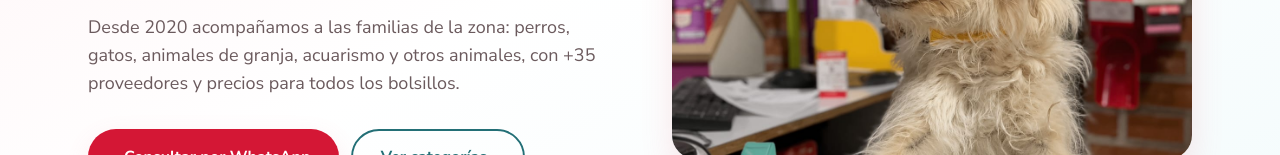
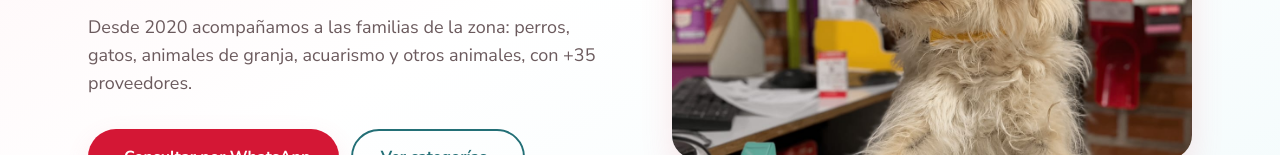
Before and after one commit to San-Juan-Cloud/sitio-web-cuchinpetshop, a website: page index.html in a window 1280 px wide. Shown: the part 401-556 px from the top of the page. Drawn offline with Linux system fonts and the light colour scheme.

Commit message:
fix: sacar frase repetida de precios en la bajada del hero

```diff
--- a/index.html
+++ b/index.html
@@ -188,8 +188,7 @@
         </h1>
         <p class="text-lg text-ink-muted mb-8 max-w-xl">
           Desde 2020 acompañamos a las familias de la zona: perros, gatos,
-          animales de granja, acuarismo y otros animales, con +35 proveedores y
-          precios para todos los bolsillos.
+          animales de granja, acuarismo y otros animales, con +35 proveedores.
         </p>
 
         <div class="flex flex-col sm:flex-row gap-3">
```
